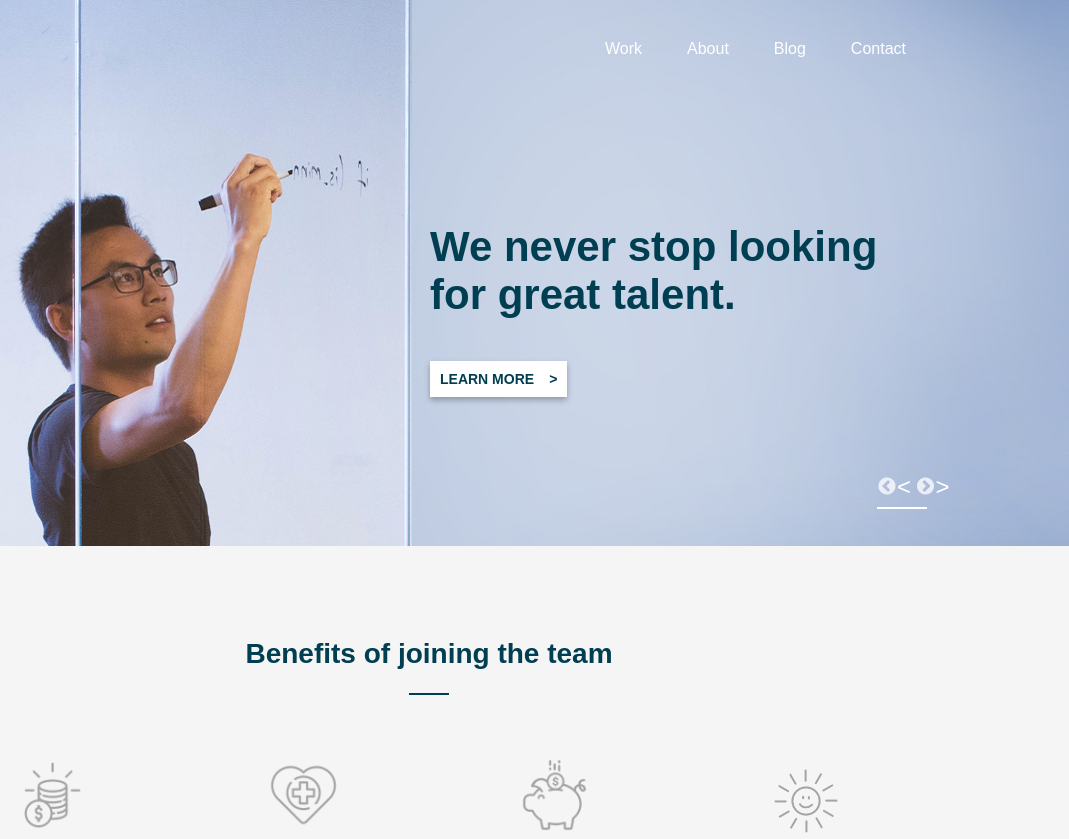
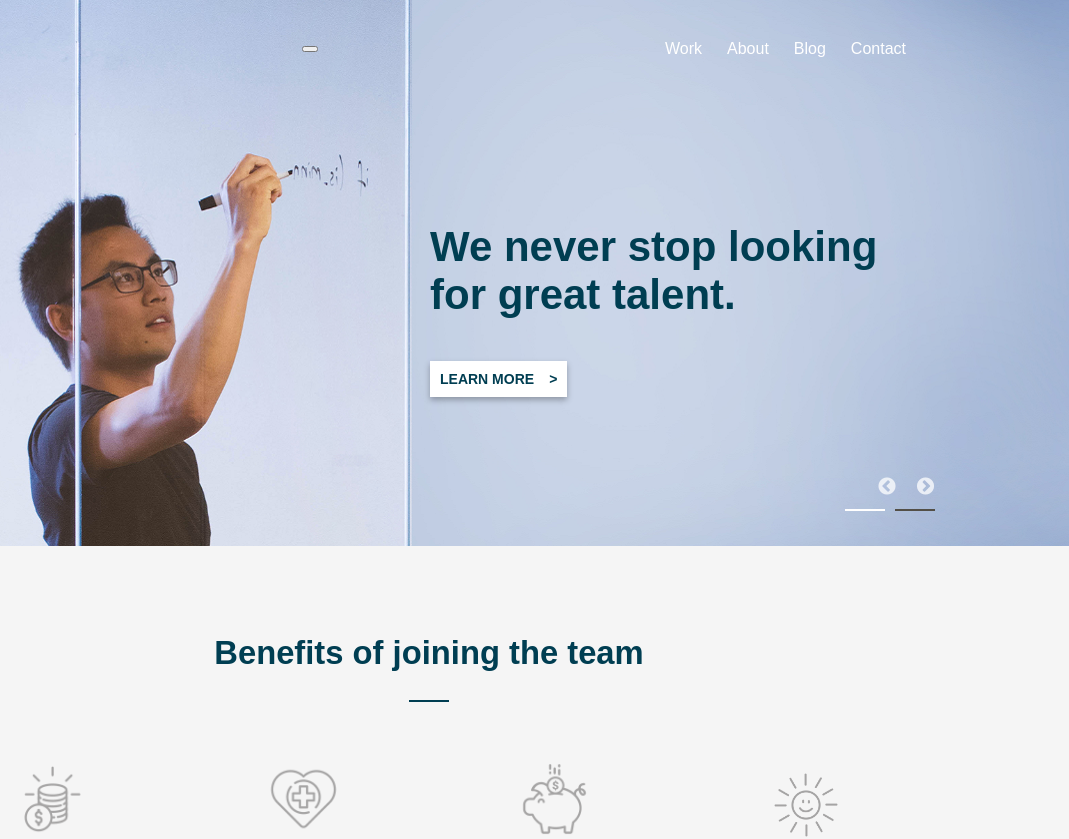
Before and after one commit to seth-obeng/FE-learning, a plain HTML site: page index.html in a window 1280 px wide. Shown: the top 839 px of the page, 211-1280 px from the left. Drawn offline with nearby package versions, Linux system fonts and the light colour scheme.

Commit message:
fix slidder bugs

```diff
--- a/css/styles.css
+++ b/css/styles.css
@@ -50,7 +50,7 @@ body {
     }
 
     li {
-        margin-left: var(--spacing);
+        /*margin-left: var(--spacing);*/
         list-style: none;
         display: inline-block;
     }
@@ -67,7 +67,7 @@ body {
     }
 
     button {
-        display: none;
+      /*  display: none;*/
     }
 
     .slider {
@@ -202,19 +202,40 @@ body {
         color: var (--primary-color);
     }
     .slider-dashs{
-        display: inline-block;
-                width: 10px;
-                height: 2px;
-                background: var(--white);
+
                 transition: 0.3s;
                 color:var(--white);
                 position: absolute;
                 top:90%;
-                left: 85%;
+                left: 79%;
+                display: flex;
+                align-items: center;
+                justify-content: center;
+                margin-top: 5px;
+
             }
             .slider-dash{
                 margin-left: 1px;
             }
+}
+.dashes-container {
+    display: flex;
+    align-items: center;
+    justify-content: center;
+    margin-top: 20px;
+}
+
+.slider-dash {
+    width: 40px;
+    height: 2px;
+    background-color: rgb(83, 79, 71) !important;
+    margin: 0 5px;
+    transition: background-color 0.3s;
+    border: none;
+}
+
+.slick-active .slider-dash {
+    background-color: white !important;
 }
 /*meduim screens*/
 @media   (max-width:950px){
@@ -226,6 +247,16 @@ body {
 
 /* Styles for mobile view */
 @media screen and (max-width: 767px) {
+    .slick-prev{
+        right:35px !important;
+        left:auto !important;
+    }
+    .slick-next {
+        right: 10px;
+    }
+    .slick-prev, .slick-next {
+        top:95% !important;
+    }
     .navbar {
         background-color: var(--primary-color);
         position: relative;
@@ -338,7 +369,7 @@ body {
         height: 100vh; /* Ensure it covers the full height of the viewport */
     }
 
-    .slick-prev, .slick-next {
+    .slider-dash {
         display: none !important;
     }
 
@@ -350,13 +381,13 @@ body {
 
     .slide-content {
         position: absolute;
-        top: 50vh;
+        top: 40vh;
         left: 30%;
         transform: translate(-50%, -50%);
         width: 90%; /* Ensure it fits within the viewport */
         max-width: 272px; /* Optional: limit the maximum width */
         text-align: center;
-        font-size: 24px;
+        font-size: 32px;
         font-weight: bold;
         color: var(--primary-color); /* Ensure the text color contrasts well with the image */
         background: rgba(255, 255, 255, 0); /* Optional: add a semi-transparent background to make the text more readable */
--- a/index.html
+++ b/index.html
@@ -72,7 +72,7 @@
         <!-- WELCOME START -->
         <section class="icon-4col-section welcome">
             <div class="section-header welcome-header">
-                <h4>Benefits of joining the team <br> <span></span></h4>
+                <h3>Benefits of joining the team <br> <span></span></h3>
             </div>
 
             <div class="icons-section welcome-items">
--- a/js/script.js
+++ b/js/script.js
@@ -9,10 +9,10 @@ $(document).ready(function(){
     slidesToShow: 1,
     slidesToScroll: 1,
     arrows: true,
-    prevArrow: '<button type="button" class="slick-prev">&lt;</button>',
-    nextArrow: '<button type="button" class="slick-next">&gt;</button>',
+    prevArrow: '<button type="button" class="slick-prev"></button>',
+    nextArrow: '<button type="button" class="slick-next"></button>',
     customPaging: function(slider, i) {
-      return '<button class="slider-dash">' + i + '</button>'; // Customize the dots as underscores
+      return '<button class="slider-dash"></button>'; // Customize the dots as underscores
     }
   });
 });
```
